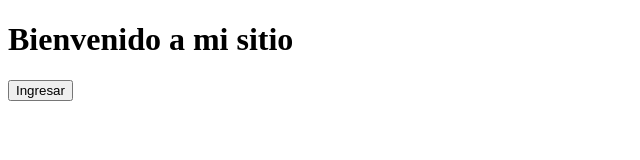
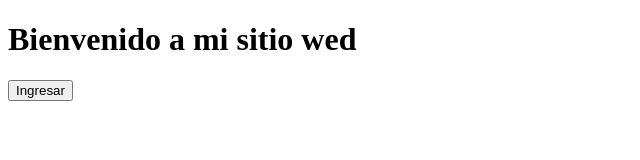
Before and after one commit to fecz090707mdflnra5-create/Proyecto-prueba-312, a plain HTML site: page index.html in a window 1280 px wide. Shown: the full height of the page, 0-640 px from the left. Drawn offline with Linux system fonts and the light colour scheme.

Commit message:
agregue un texto mas al titulo

```diff
--- a/index.html
+++ b/index.html
@@ -6,7 +6,7 @@
     <title>Pagina principal</title>
 </head>
 <body>
-    <h1>Bienvenido a mi sitio </h1>
+    <h1>Bienvenido a mi sitio wed</h1>
     <button>Ingresar</button>
 </body>
 </html>
```
